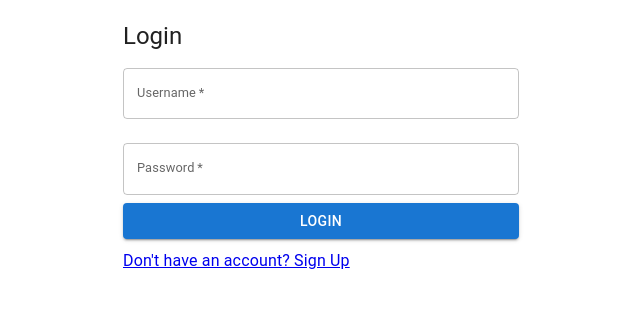
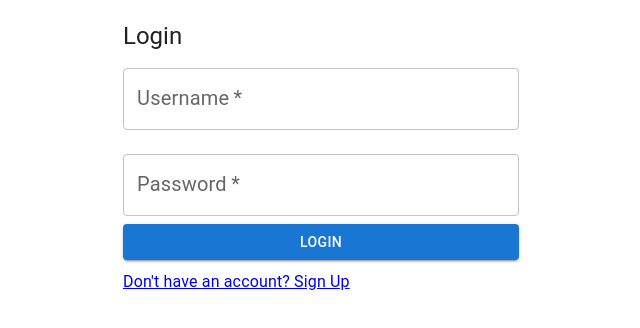
Before and after one commit to qrkwang/schedule-app, a React (Create React App) app: page /login in a window 1280 px wide. Shown: the top 328 px of the page, without its empty margins (319-959 px from the left). Built offline with nearby package versions, Linux system fonts and the light colour scheme.

Commit message:
Update App.js

```diff
--- a/src/App.js
+++ b/src/App.js
@@ -70,8 +70,12 @@ const fontStyle = {
     display:'flex',
     alignItems: 'center',
     justifyContent: 'center',
-    height: '6vh',
-    fontSize: '1.5vmax',
+    paddingTop: "8px",
+    paddingBottom: "8px",
+    // height: '6vh',
+    fontSize: '1.7vmax',
+    // height: "50px",
+    // fontSize: "40px",
     fontWeight: 'bold',
 }
 
@@ -79,8 +83,10 @@ const fontSubHeaderStyle = {
     display:'flex',
     alignItems: 'center',
     justifyContent: 'center',
-    height: '6vh',
-    fontSize: '1.2vmax',
+    // height: '6vh',
+    paddingTop: "8px",
+    paddingBottom: "8px",
+    fontSize: '1.3vmax',
     fontWeight: 'bold',
 }
 
@@ -109,7 +115,7 @@ const Login = () => {
 
             console.log("username and password %s %s", userName, password);
             const user = {
-                username: userName,
+                username: userName.toLowerCase(),
                 password: password,
             };
 
@@ -234,8 +240,8 @@ const Login = () => {
                         value={userName}
                         onChange={(e) => setUsername(e.target.value.replace(/\s/g, ''))}
                         size="normal"
-                        InputProps={{ style: { fontSize: '1vmax' } }}
-                        InputLabelProps={{ style: { fontSize: '1vmax' } }}
+                        InputProps={{ style: { fontSize: '20px' } }}
+                        InputLabelProps={{ style: { fontSize: '20px' } }}
                     />
 
                      <TextField
@@ -249,8 +255,8 @@ const Login = () => {
                          value={password}
                          onChange={(e) => setPassword(e.target.value.replace(/\s/g, ''))}
                          size="normal"
-                         InputProps={{ style: { fontSize: '1vmax' } }}
-                         InputLabelProps={{ style: { fontSize: '1vmax' } }}
+                         InputProps={{ style: { fontSize: '20px' } }}
+                         InputLabelProps={{ style: { fontSize: '20px' } }}
                     />
                 <Button
 
@@ -327,7 +333,7 @@ const Register = () => {
 
         if (!areFieldsEmpty()) {
             const user = {
-                username: userName,
+                username: userName.toLowerCase(),
                 password: password,
             };
 
@@ -1492,8 +1498,8 @@ const Home = () => {
                                     value={eventTitle}
                                     onChange={(e) => setEventTitle(e.target.value)}
                                     size="normal"
-                                    InputProps={{ style: { fontSize: '1vmax' } }}
-                                    InputLabelProps={{ style: { fontSize: '1vmax' } }}
+                                    InputProps={{ style: { fontSize: '20px' } }}
+                                    InputLabelProps={{ style: { fontSize: '20px' } }}
                                 />
                                 <TextField
                                     margin="none"
@@ -1504,8 +1510,8 @@ const Home = () => {
                                     value={eventDescription}
                                     onChange={(e) => setEventDescription(e.target.value)}
                                     size="normal"
-                                    InputProps={{ style: { fontSize: '1vmax' } }}
-                                    InputLabelProps={{ style: { fontSize: '1vmax' } }}
+                                    InputProps={{ style: { fontSize: '20px' } }}
+                                    InputLabelProps={{ style: { fontSize: '20px' } }}
                                 />
                                 <FormGroup>
 
@@ -1543,8 +1549,8 @@ const Home = () => {
                                                         <CalendarMonthIcon
                                                             fontSize = "large"/>
                                                     </InputAdornment>
-                                                ),style: { fontSize: '1vmax' } }}
-                                            InputLabelProps={{ style: { fontSize: '1vmax' } }}
+                                                ),style: { fontSize: '20px' } }}
+                                            InputLabelProps={{ style: { fontSize: '20px' } }}
                                         />
                                     </Grid>
                                         <Grid item xs = '6' style = {{paddingLeft: "10px"}} >
@@ -1565,8 +1571,8 @@ const Home = () => {
                                                             fontSize = "large"/>
                                                     </InputAdornment>
                                                 ),
-                                                style: { fontSize: '1vmax' } }}
-                                            InputLabelProps={{ style: { fontSize: '1vmax' } }}
+                                                style: { fontSize: '20px' } }}
+                                            InputLabelProps={{ style: { fontSize: '20px' } }}
                                         />
                                     </Grid>
                                     </Grid>
```
